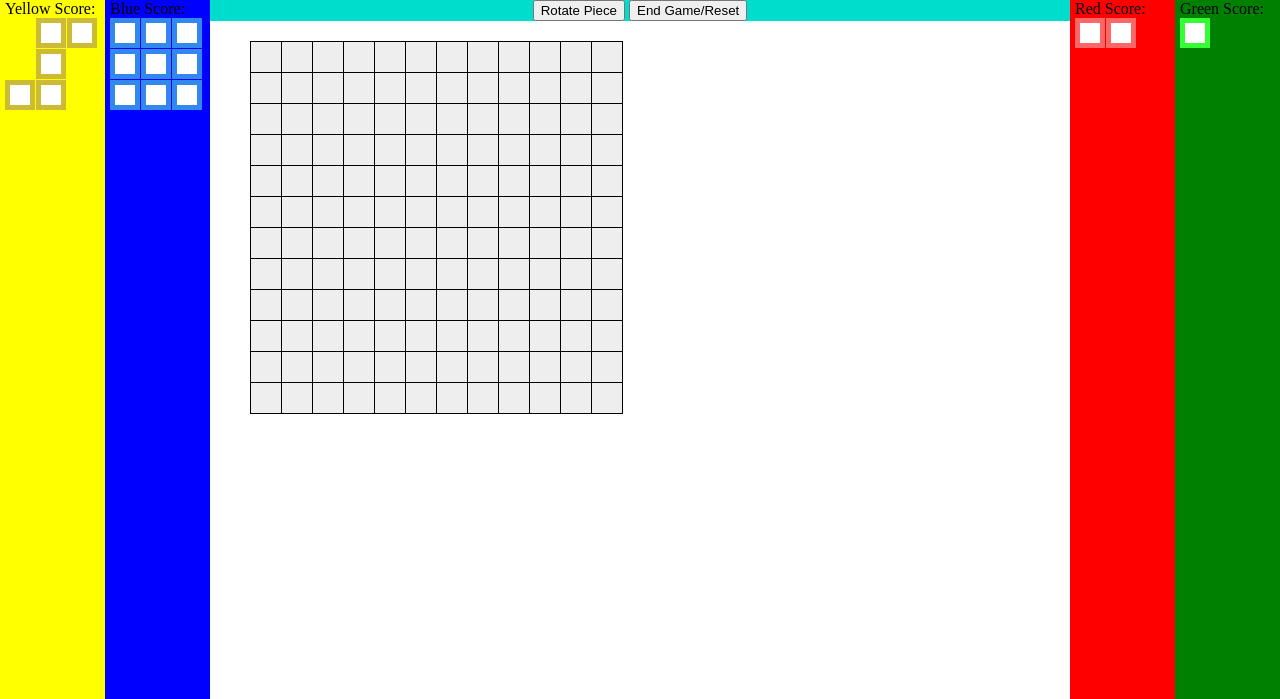
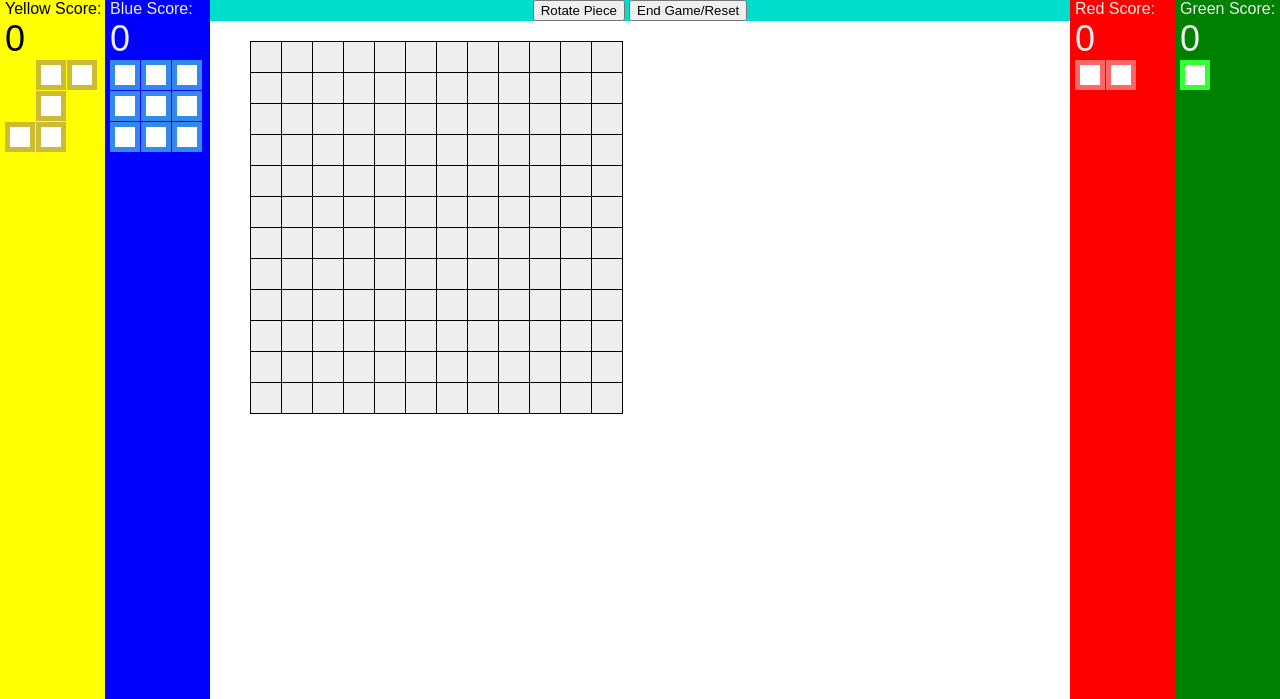
Before and after one commit to hintron/msedev_training, a PHP site: page /brickus.html in a window 1280 px wide. Shown: the top 699 px of the page. Run offline with PHP 8.4, Linux system fonts and the light colour scheme.

Commit message:
Project4: Got scores to be displayed

```diff
--- a/project4/brickus.css
+++ b/project4/brickus.css
@@ -18,6 +18,11 @@ body {
 .toolbar {
     height: 700px;
     width: 100px;
+    font-family: Arial, sans-serif;
+}
+
+.score {
+    font-size: 36px;
 }
 
 #player1_toolbar {
@@ -28,18 +33,20 @@ body {
 #player2_toolbar {
     float: left;
     background-color: blue;
+    color: #eeeeee;
 }
 
 #player3_toolbar {
     float: right;
     background-color: red;
+    color: #eeeeee;
 }
 
 #player4_toolbar {
     float: right;
     background-color: green;
+    color: #eeeeee;
 }
-
 
 /************************************/
 /* header container */
--- a/project4/brickus.html
+++ b/project4/brickus.html
@@ -17,7 +17,7 @@
      -->
     <div id="player1_toolbar" class="toolbar">
         <span>Yellow Score: </span>
-        <span id="player1_score"></span>
+        <span id="player1_score" class="score">0</span>
 
         <!-- .piece[data-rows=3][data-cols=3][data-bitmap="011010110"][data-player=1]>(.tile_row>.tile.etile+.tile+.tile)+(.tile_row>.tile.etile+.tile+.tile.etile)+(.tile_row>.tile+.tile+.tile.etile) -->
         <div class="piece" data-rows="3" data-cols="3" data-bitmap="011010110" data-player="1">
@@ -47,7 +47,7 @@
 
     <div id="player2_toolbar" class="toolbar">
         <span>Blue Score: </span>
-        <span id="player2_score"></span>
+        <span id="player2_score" class="score">0</span>
         <!-- .piece[data-rows=3][data-cols=3][data-bitmap="111111111"][data-player=2]>.tile_row*3>.tile+.tile+.tile -->
         <div class="piece" data-rows="3" data-cols="3" data-bitmap="111111111" data-player="2">
             <div class="tile_row">
@@ -75,7 +75,7 @@
     <!-- Note: Order is swapped, because that's how floats work -->
     <div id="player4_toolbar" class="toolbar">
         <span>Green Score: </span>
-        <span id="player4_score"></span>
+        <span id="player4_score" class="score">0</span>
 
         <!-- .piece[data-rows=1][data-cols=1][data-bitmap="1"][data-player=4]>.tile_row>.tile -->
         <div class="piece" data-rows="1" data-cols="1" data-bitmap="1" data-player="4">
@@ -88,7 +88,7 @@
     </div>
     <div id="player3_toolbar" class="toolbar">
         <span>Red Score: </span>
-        <span id="player3_score"></span>
+        <span id="player3_score" class="score">0</span>
 
         <!-- .piece[data-rows=1][data-cols=2][data-bitmap="11"][data-player=3]>(.tile_row>.tile+.tile) -->
         <div class="piece" data-rows="1" data-cols="2" data-bitmap="11" data-player="3">
--- a/project4/brickus.js
+++ b/project4/brickus.js
@@ -136,6 +136,7 @@ document.addEventListener("DOMContentLoaded", function(event) {
         //// Check to make sure the element under the piece is a grid cell
         //
         // Keep digging until either a gameboard cell is found or the document body
+        // See http://stackoverflow.com/a/9488090
         while (document.body !== gameboard_cell && !has_class(gameboard_cell, "gameboard-cell")){
             hidden_stack.push(gameboard_cell);
             gameboard_cell.style.visibility = "hidden";
@@ -283,10 +284,10 @@ document.addEventListener("DOMContentLoaded", function(event) {
         }
 
         console.log("free_spaces: " + free_spaces);
-        console.log("player1_score: " + player1_score);
-        console.log("player2_score: " + player2_score);
-        console.log("player3_score: " + player3_score);
-        console.log("player4_score: " + player4_score);
+        document.getElementById("player1_score").textContent = player1_score;
+        document.getElementById("player2_score").textContent = player2_score;
+        document.getElementById("player3_score").textContent = player3_score;
+        document.getElementById("player4_score").textContent = player4_score;
     }
 
     // How to clone HTML objects:
@@ -311,6 +312,7 @@ function has_class(element, cls) {
 }
 
 
+
 // TODO: Create a reset game function
 
 // NOTE: This isn't needed, since I saved the piece to a global var
```
